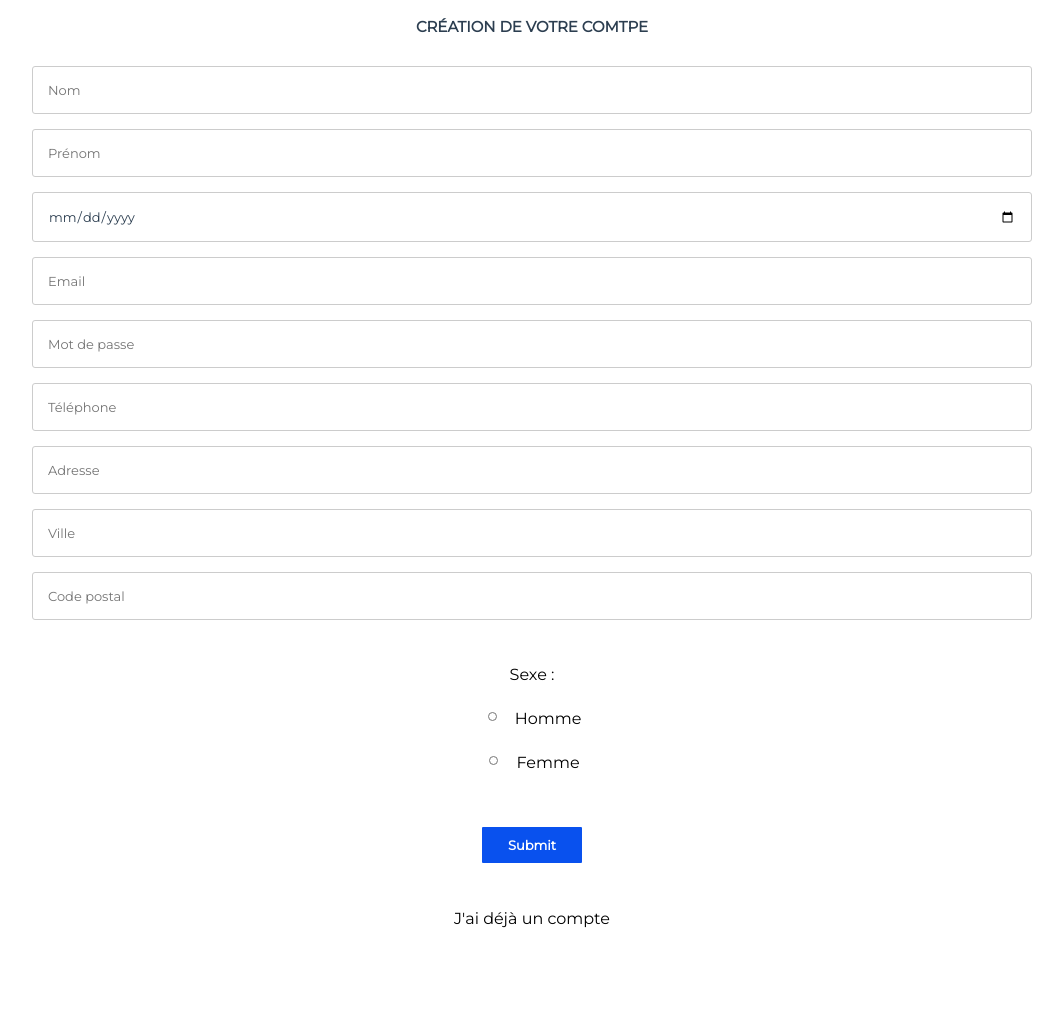
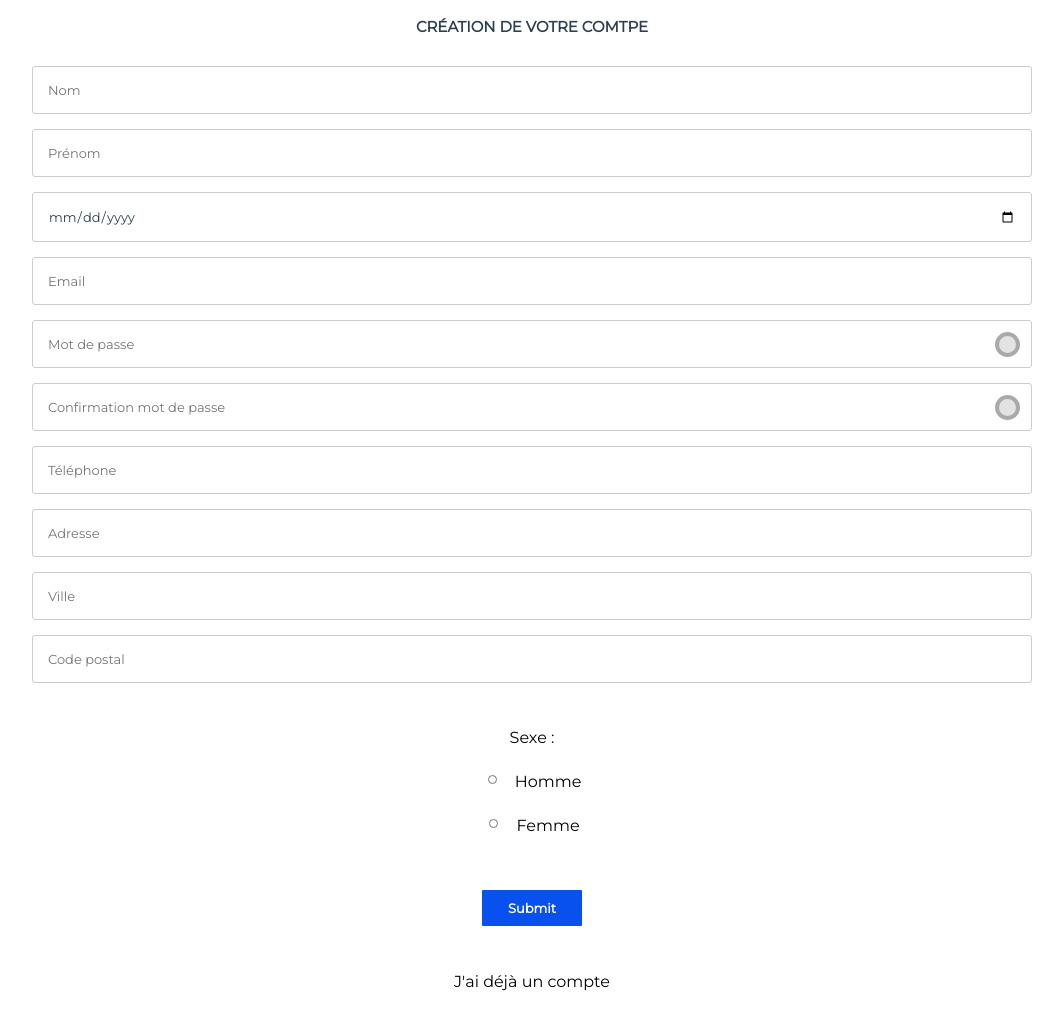
Before and after one commit to spoitler/Luniver, a PHP site: page /inscription.php in a window 1280 px wide. Shown: the part 131-1162 px from the top of the page, without its empty margins (108-1171 px from the left). Run offline with PHP 8.4, Linux system fonts and the light colour scheme; some libraries are stand-ins or nearby versions.

Commit message:
ajout double mdp et affichage mdp

```diff
--- a/css/style.css
+++ b/css/style.css
@@ -411,6 +411,47 @@ nav .toggle-active span:last-of-type {
   padding: 15px 0 0 0;
 }
 
+#password_inscri{
+  position: relative;
+  display: flex;
+}
+
+.password + .unmask {
+  position:absolute;
+  top: 12px;
+  right: 12px;
+  text-indent: -9999px;
+  width: 25px;
+  height: 25px;
+  background: #aaa;
+  border-radius: 50%;
+  cursor:pointer;
+  border: none;
+  -webkit-appearance:none;
+}
+
+.password + .unmask:before {
+  content: "";
+  position:absolute;
+  top:4px; left:4px;
+  width: 17px;
+  height: 17px;
+  background: #e3e3e3;
+  z-index:1;
+  border-radius: 50%;
+}
+
+.password[type="text"] + .unmask:after {
+  content: "";
+  position:absolute;
+  top:6px; left:6px;
+  width: 13px;
+  height: 13px;
+  background: #aaa;
+  z-index:2;
+  border-radius: 50%;
+}
+
 /****************\
       FOOTER
 \****************/
--- a/function.php
+++ b/function.php
@@ -3,8 +3,8 @@
 function getbdd(){
 	$host = "localhost";
     $dbName = "luniver";
-    $login = "admin";
-    $password = "RATAL5";
+    $login = "root";
+    $password = "";
 
     try
     {
--- a/inscription.php
+++ b/inscription.php
@@ -17,7 +17,14 @@
             <input type="text" name="fname" placeholder="Prénom" required/>
             <input type="date" name="date_naissance" placeholder="date de naissance" required/>
             <input type="email" name="email" placeholder="Email" required/>
-            <input type="password" name="pass" placeholder="Mot de passe" required/>
+            <div id="password_inscri">
+                <input type="password" value="" placeholder="Mot de passe" id="password" class="password" required>
+                <button class="unmask" type="button" title="Mask/Unmask password to check content">Unmask</button>
+            </div>
+            <div id="password_inscri">
+                <input type="password" value="" placeholder="Confirmation mot de passe" id="confirm_password" class="password" required>
+                <button class="unmask" type="button" title="Mask/Unmask password to check content">Unmask</button>
+            </div>
             <input type="text" name="phone" placeholder="Téléphone" required/>
             <input type="text" name="adresse" placeholder="Adresse" required/>
             <input type="text" name="ville" placeholder="Ville" required/>
@@ -40,22 +47,8 @@
         </div>
     </form>
     <?php include("footer.php"); ?>
+    <script src='http://cdnjs.cloudflare.com/ajax/libs/jquery/2.1.3/jquery.min.js'></script>
+    <script  src="js/password.js"></script>
+    <script src="js/confirm_password"></script>
 </body>
 </html>
-
-
-
-
-
-
-
-
-
-
-
-
-
-
-</body>
-
-</html>
--- /dev/null
+++ b/js/password.js
@@ -0,0 +1,53 @@
+/*
+  Switch actions
+*/
+$('.unmask').on('click', function(){
+
+  if($(this).prev('input').attr('type') == 'password')
+    changeType($(this).prev('input'), 'text');
+
+  else
+    changeType($(this).prev('input'), 'password');
+
+  return false;
+});
+
+
+/*
+  function from : https://gist.github.com/3559343
+  Thank you bminer!
+*/
+
+function changeType(x, type) {
+    if(x.prop('type') == type)
+        return x; //That was easy.
+    try {
+        return x.prop('type', type); //Stupid IE security will not allow this
+    } catch(e) {
+        //Try re-creating the element (yep... this sucks)
+        //jQuery has no html() method for the element, so we have to put into a div first
+        var html = $("<div>").append(x.clone()).html();
+        var regex = /type=(\")?([^\"\s]+)(\")?/; //matches type=text or type="text"
+        //If no match, we add the type attribute to the end; otherwise, we replace
+        var tmp = $(html.match(regex) == null ?
+            html.replace(">", ' type="' + type + '">') :
+            html.replace(regex, 'type="' + type + '"') );
+        //Copy data from old element
+        tmp.data('type', x.data('type') );
+        var events = x.data('events');
+        var cb = function(events) {
+            return function() {
+                //Bind all prior events
+                for(i in events)
+                {
+                    var y = events[i];
+                    for(j in y)
+                        tmp.bind(i, y[j].handler);
+                }
+            }
+        }(events);
+        x.replaceWith(tmp);
+        setTimeout(cb, 10); //Wait a bit to call function
+        return tmp;
+    }
+}
--- a/menu.php
+++ b/menu.php
@@ -24,4 +24,4 @@
     <h1><a href="index.php">LUNIVER</a></h1>
 </div>
 <script src='http://cdnjs.cloudflare.com/ajax/libs/jquery/2.1.3/jquery.min.js'></script>
-<script  src="js/index.js"></script>
+<script  src="js/menu.js"></script>
```
Also changed, not shown: js/confirm_password.js (added, +13 -0 lines), js/menu.js (renamed from js/index.js).
